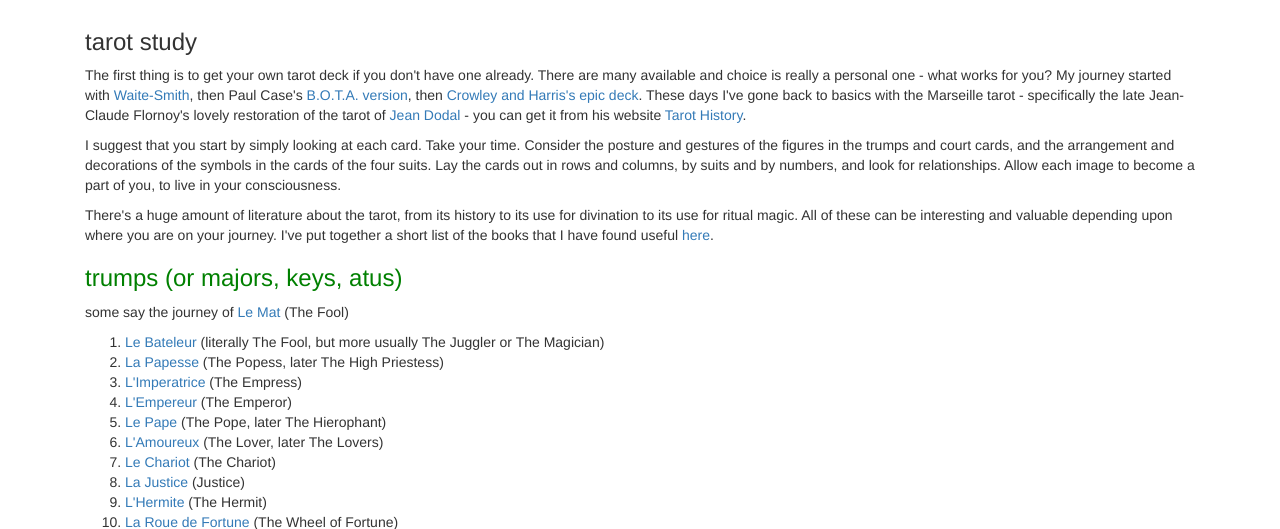
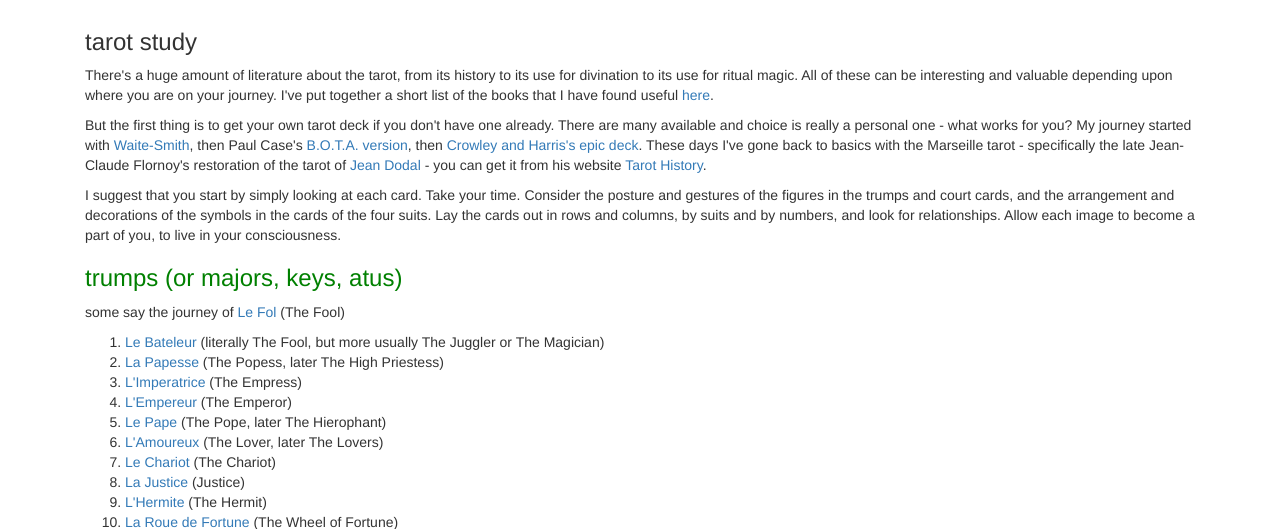
Before and after one commit to jeremytarling/python-tarot, a Flask app: page /tarot-study in a window 1280 px wide. Shown: the part 51-580 px from the top of the page. Run offline with Flask 2, Linux system fonts and the light colour scheme; some libraries are stand-ins or nearby versions.

Commit message:
minor text edits

```diff
--- a/webapp/templates/reading_list.html
+++ b/webapp/templates/reading_list.html
@@ -9,7 +9,7 @@
     <h4>the French tradition (tarot de Marseille)</h4>
 
     <p><strong><a href="https://shop.watkinsbooks.com/collections/divination/products/he-marseille-tarot-revealed-by-yoav-ben-dov">The Marseille Tarot Revealed</a> by Yoav Ben-Dov</strong>
-    <br />a great beginner's book, and the deck and definitions used in this website</p>
+    <br />a great beginner's book, and the card interpretations used in this website</p>
 
     <p><strong><a href="https://www.treadwells-london.com/product-page/seeing-the-world-jean-claude-flornoy">Seeing The World</a> by Jean Claude Flornoy</strong>
     <br />a fascinating book by the restorer of the tarots of Dodal and Noblet</p>
--- a/webapp/templates/tarot_study.html
+++ b/webapp/templates/tarot_study.html
@@ -4,14 +4,16 @@
 
     <h3>tarot study</h3>
 
-    <p>The first thing is to get your own tarot deck if you don't have one already. There are many available and choice is really a personal one - what works for you? My journey started with <a href="https://en.wikipedia.org/wiki/Rider%E2%80%93Waite_tarot_deck" target="_new">Waite-Smith</a>, then Paul Case's <a href="https://en.wikipedia.org/wiki/B.O.T.A._tarot_deck" target="_new">B.O.T.A. version</a>, then <a href="https://en.wikipedia.org/wiki/Thoth_tarot_deck" target="_new">Crowley and Harris's epic deck</a>. These days I've gone back to basics with the Marseille tarot - specifically the late Jean-Claude Flornoy's lovely restoration of the tarot of <a href="https://gallica.bnf.fr/ark:/12148/btv1b10537343h" target="new">Jean Dodal</a> - you can get it from his website <a href="https://tarot-history.com/tarot-of-jean-dodal/" target="new">Tarot History</a>.</p>
+    <p>There's a huge amount of literature about the tarot, from its history to its use for divination to its use for ritual magic. All of these can be interesting and valuable depending upon where you are on your journey. I've put together a short list of the books that I have found useful <a href="/reading-list">here</a>.</p>
+
+    <p>But the first thing is to get your own tarot deck if you don't have one already. There are many available and choice is really a personal one - what works for you? My journey started with <a href="https://en.wikipedia.org/wiki/Rider%E2%80%93Waite_tarot_deck" target="_new">Waite-Smith</a>, then Paul Case's <a href="https://en.wikipedia.org/wiki/B.O.T.A._tarot_deck" target="_new">B.O.T.A. version</a>, then <a href="https://en.wikipedia.org/wiki/Thoth_tarot_deck" target="_new">Crowley and Harris's epic deck</a>. These days I've gone back to basics with the Marseille tarot - specifically the late Jean-Claude Flornoy's restoration of the tarot of <a href="https://gallica.bnf.fr/ark:/12148/btv1b10537343h" target="new">Jean Dodal</a> - you can get it from his website <a href="https://tarot-history.com/tarot-of-jean-dodal/" target="new">Tarot History</a>.</p>
 
     <p>I suggest that you start by simply looking at each card. Take your time. Consider the posture and gestures of the figures in the trumps and court cards, and the arrangement and decorations of the symbols in the cards of the four suits. Lay the cards out in rows and columns, by suits and by numbers, and look for relationships. Allow each image to become a part of you, to live in your consciousness.</p>
 
-     <p>There's a huge amount of literature about the tarot, from its history to its use for divination to its use for ritual magic. All of these can be interesting and valuable depending upon where you are on your journey. I've put together a short list of the books that I have found useful <a href="/reading-list">here</a>.</p>
+
 
     <h3 style="color:green">trumps (or majors, keys, atus)</h3>
-    <p>some say the journey of <a href="/one-card/the_fool">Le Mat</a> (The Fool)</p>
+    <p>some say the journey of <a href="/one-card/the_fool">Le Fol</a> (The Fool)</p>
     <ol>
         <li><a href="/one-card/the_magician">Le Bateleur</a> (literally The Fool, but more usually The Juggler or The Magician)</li>
         <li><a href="/one-card/the_popess">La Papesse</a> (The Popess, later The High Priestess)</li>
```
